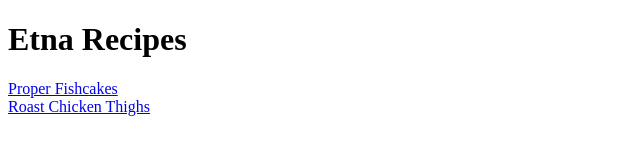
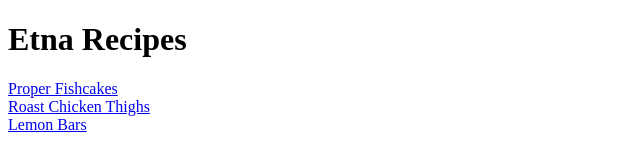
Before and after one commit to Etnawu/odin-recipes, a plain HTML site: page index.html in a window 1280 px wide. Shown: the full height of the page, 0-640 px from the left. Drawn offline with Linux system fonts and the light colour scheme.

Commit message:
add lemon bars recipe

```diff
--- a/index.html
+++ b/index.html
@@ -12,6 +12,8 @@
     <a href="recipes/Fishcake.html">Proper Fishcakes</a>
     <br>
     <a href="recipes/roast-chicken-thighs.html">Roast Chicken Thighs</a>
+    <br>
+    <a href="recipes/Lemon-bars.html">Lemon Bars</a>
 
 </body>
 </html>
```
